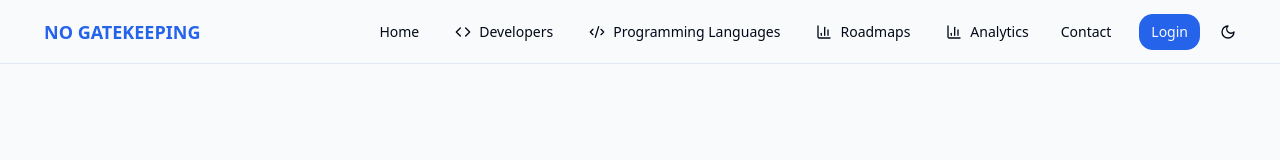
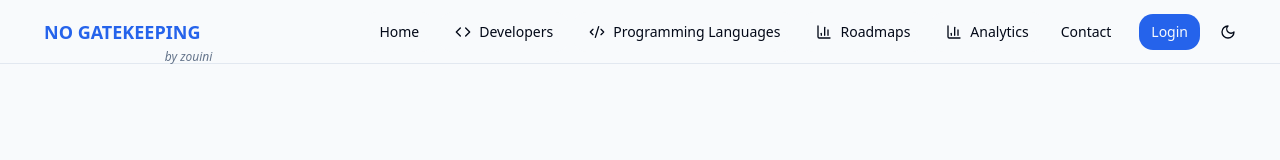
Before and after one commit to ousstheprogrammer/devresourcefinder, a React (Vite) app: page /login in a window 1280 px wide. Shown: the top 160 px of the page. Built offline with nearby package versions, Linux system fonts and the light colour scheme.

Commit message:
Add "by Zouini" to brand
Add a small "by Zouini" text next to the "NO GATEKEEPING" slogan.

```diff
--- a/src/components/navigation/Brand.tsx
+++ b/src/components/navigation/Brand.tsx
@@ -5,10 +5,13 @@ import { Button } from "@/components/ui/button";
 export function Brand() {
   return (
     <div className="flex items-center">
-      <Link to="/">
+      <Link to="/" className="relative">
         <Button variant="link" size="sm" className="font-bold text-lg">
           NO GATEKEEPING
         </Button>
+        <span className="absolute bottom-[-15px] right-0 text-xs text-muted-foreground italic">
+          by zouini
+        </span>
       </Link>
     </div>
   );
```
